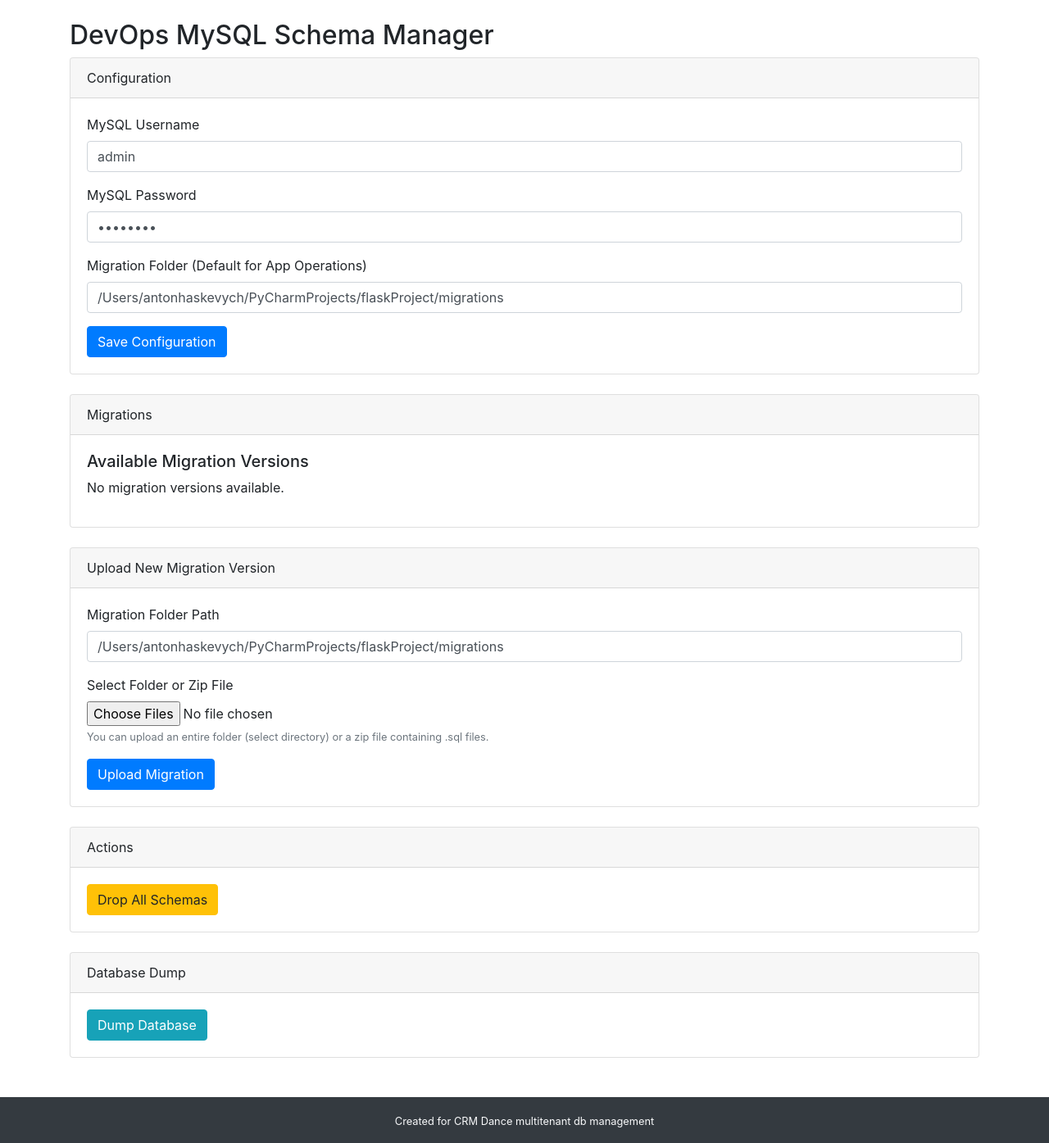
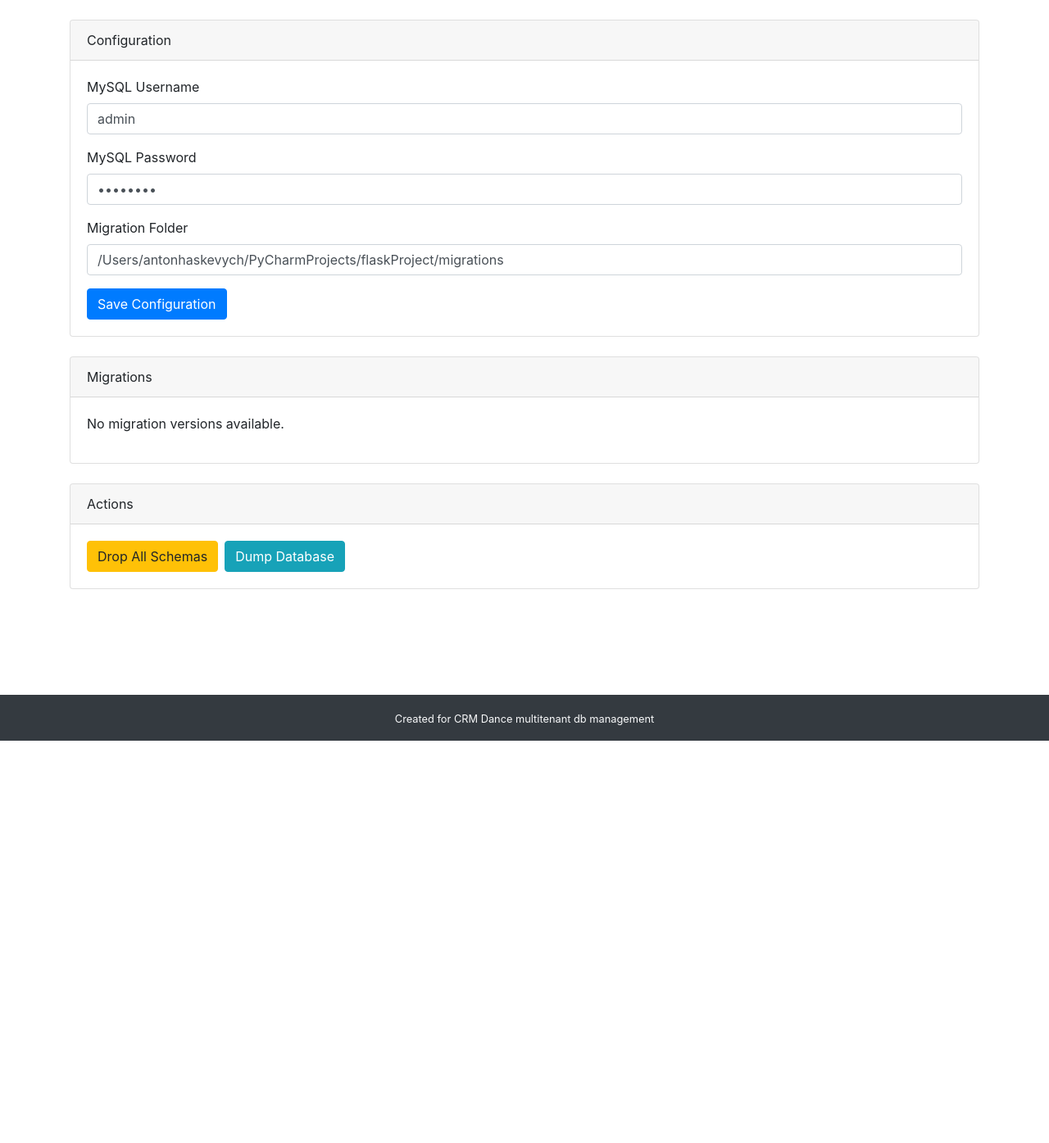
Before and after one commit to anton-haskevych/mysql-schema-manager, a Flask app: page / in a window 1280 px wide. Shown: the part 56-1451 px from the top of the page at 82% size. After the commit the page ends 960 px from the top, so only its background shows below. Run offline with Flask 3, Linux system fonts and the light colour scheme; parts of the project's set-up code (start-up, migrations or seed data) failed here and were passed over; some libraries are stand-ins or nearby versions.

Commit message:
Removed extra files from git tracking & added validation on missing config

```diff
--- a/app.py
+++ b/app.py
@@ -17,6 +17,11 @@ app = Flask(__name__)
 app.secret_key = 'your_secret_key'  # Replace with a strong secret key
 
 CONFIG_FILE = 'config.json'
+
+def is_config_valid():
+    # A simple validity check: all required config values are non-empty.
+    return bool(config.get('mysql_username') and config.get('mysql_password') and config.get('migration_folder'))
+
 
 def load_config():
     if os.path.exists(CONFIG_FILE):
@@ -222,11 +227,16 @@ def dashboard():
     start = (page - 1) * per_page
     end = start + per_page
     paginated_migrations = migration_versions[start:end]
+
+    valid_config = is_config_valid()
+
     return render_template('dashboard.html',
                            config=config,
                            migrations=paginated_migrations,
                            page=page,
-                           total_pages=total_pages)
+                           total_pages=total_pages,
+                           valid_config=valid_config)
+
 
 @app.route('/update_config', methods=['POST'])
 def update_config():
@@ -236,6 +246,20 @@ def update_config():
     migration_folder = request.form.get('migration_folder', '').strip()
     if not migration_folder:
         migration_folder = os.path.join(os.getcwd(), 'migrations')
+
+    # Attempt to connect to the MySQL database using the provided credentials.
+    try:
+        conn = mysql.connector.connect(
+            host='localhost',
+            user=mysql_username,
+            password=mysql_password
+        )
+        conn.close()
+    except mysql.connector.Error as err:
+        flash(f"Error connecting to MySQL with provided credentials: {err}", "danger")
+        return redirect(url_for('dashboard'))
+
+    # If connection succeeds, update configuration.
     config['mysql_username'] = mysql_username
     config['mysql_password'] = mysql_password
     config['migration_folder'] = migration_folder
@@ -254,6 +278,9 @@ def drop_schemas():
 
 @app.route('/apply_migration', methods=['POST'])
 def apply_migration():
+    if not is_config_valid():
+        flash("Configuration is missing or invalid. Please update your configuration first.", "warning")
+        return redirect(url_for('dashboard'))
     version = request.form.get('version')
     if version:
         if apply_migration_version(version):
@@ -263,6 +290,7 @@ def apply_migration():
     else:
         flash("No migration version selected.", "warning")
     return redirect(url_for('dashboard'))
+
 
 @app.route('/upload_migration', methods=['POST'])
 def upload_migration():
--- a/config.json
+++ b/config.json
@@ -1,5 +1,6 @@
 {
     "mysql_username": "admin",
     "mysql_password": "password",
-    "migration_folder": "/Users/antonhaskevych/PyCharmProjects/flaskProject/migrations"
+    "migration_folder": "/Users/antonhaskevych/PyCharmProjects/flaskProject/migrations",
+    "backup_folder": "/Users/antonhaskevych/PyCharmProjects/flaskProject/backups"
 }
--- a/templates/dashboard.html
+++ b/templates/dashboard.html
@@ -1,11 +1,9 @@
 {% extends "base.html" %}
-{% from "components/folder_input.html" import folder_input %}
 {% block content %}
-    <h2>DevOps MySQL Schema Manager</h2>
-
-    <!-- Configuration Section -->
     <div class="card mb-4">
-        <div class="card-header">Configuration</div>
+        <div class="card-header">
+            Configuration
+        </div>
         <div class="card-body">
             <form method="POST" action="{{ url_for('update_config') }}">
                 <div class="form-group">
@@ -19,21 +17,26 @@
                            value="{{ config.mysql_password }}">
                 </div>
                 <div class="form-group">
-                    <label for="migration_folder">Migration Folder (Default for App Operations)</label>
+                    <label for="migration_folder">Migration Folder</label>
                     <input type="text" class="form-control" name="migration_folder" id="migration_folder"
                            value="{{ config.migration_folder }}">
                 </div>
                 <button type="submit" class="btn btn-primary">Save Configuration</button>
             </form>
+            {% if not valid_config %}
+                <div class="alert alert-warning mt-3">
+                    Configuration is missing or invalid. Please update your configuration to enable migration features.
+                </div>
+            {% endif %}
         </div>
     </div>
 
-    <!-- Migration Management Section -->
-    <!-- Migration Management Section -->
-    <div class="card mb-4" id="migrations">
+    <!-- Feature Cards -->
+    <div class="card mb-4">
         <div class="card-header">Migrations</div>
         <div class="card-body">
-            <h5>Available Migration Versions</h5>
+            {% if valid_config %}
+                <!-- Display migration versions and action buttons -->
                 {% if migrations %}
                     <table class="table table-bordered">
                         <thead>
@@ -49,19 +52,15 @@
                                 <td>{{ migration.name }}</td>
                                 <td>{{ migration.created.strftime('%Y-%m-%d %H:%M:%S') }}</td>
                                 <td>
-                                <form method="POST" action="{{ url_for('delete_migration') }}" style="display:inline;">
+                                    <a href="{{ url_for('confirm_apply_migration', version=migration.name) }}"
+                                       class="btn btn-success btn-sm">Apply</a>
+                                    <form method="POST" action="{{ url_for('delete_migration') }}"
+                                          style="display:inline;">
                                         <input type="hidden" name="version" value="{{ migration.name }}">
                                         <button type="submit" class="btn btn-danger btn-sm"
                                                 onclick="return confirm('Delete migration version {{ migration.name }}?');">
                                             Delete
                                         </button>
-                                </form>
-                                <form method="POST" action="{{ url_for('apply_migration') }}" style="display:inline;">
-                                    <input type="hidden" name="version" value="{{ migration.name }}">
-                                        <a href="{{ url_for('confirm_apply_migration', version=migration.name) }}"
-                                           class="btn btn-success btn-sm">
-                                            Apply
-                                        </a>
                                     </form>
                                 </td>
                             </tr>
@@ -83,7 +82,8 @@
                                     </li>
                                 {% endfor %}
                                 <li class="page-item {% if page == total_pages %}disabled{% endif %}">
-                                <a class="page-link" href="{{ url_for('dashboard', page=page+1) }}#migrations">Next</a>
+                                    <a class="page-link"
+                                       href="{{ url_for('dashboard', page=page+1) }}#migrations">Next</a>
                                 </li>
                             </ul>
                         </nav>
@@ -91,50 +91,38 @@
                 {% else %}
                     <p>No migration versions available.</p>
                 {% endif %}
+            {% else %}
+                <!-- Disable or hide features if configuration is invalid -->
+                <p class="text-muted">Migration features are disabled until valid configuration is provided.</p>
+            {% endif %}
         </div>
     </div>
 
-
-    <!-- Upload Migration Section -->
-    <div class="card mb-4">
-        <div class="card-header">Upload New Migration Version</div>
-        <div class="card-body">
-            <form method="POST" action="{{ url_for('upload_migration') }}" enctype="multipart/form-data"
-                  id="uploadForm">
-                {{ folder_input('Migration Folder Path', 'upload_folder', 'upload_folder', config.migration_folder) }}
-                <div class="form-group">
-                    <label for="migration_files">Select Folder or Zip File</label>
-                    <input type="file" class="form-control-file" id="migration_files" name="migration_files"
-                           webkitdirectory directory multiple disabled>
-                    <small class="form-text text-muted">
-                        You can upload an entire folder (select directory) or a zip file containing .sql files.
-                    </small>
-                </div>
-                <button type="submit" class="btn btn-primary" id="uploadButton" disabled>Upload Migration</button>
-            </form>
-        </div>
-    </div>
-
-    <!-- Actions Section -->
     <div class="card mb-4">
         <div class="card-header">Actions</div>
-        <div class="card-body">
-            <form method="POST" action="{{ url_for('drop_schemas') }}">
+        <div class="card-body d-flex align-items-center">
+            <div>
+                {% if valid_config %}
+                    <form method="POST" action="{{ url_for('drop_schemas') }}" class="d-inline">
                         <button type="submit" class="btn btn-warning"
                                 onclick="return confirm('Are you sure you want to drop all schemas?');">
                             Drop All Schemas
                         </button>
                     </form>
+                {% else %}
+                    <button class="btn btn-warning" disabled>Drop All Schemas</button>
+                {% endif %}
+            </div>
+            <div class="ml-2">
+                {% if valid_config %}
+                    <a href="{{ url_for('dump_database') }}" class="btn btn-info">Dump Database</a>
+                {% else %}
+                    <button class="btn btn-info" disabled>Dump Database</button>
+                {% endif %}
+            </div>
         </div>
     </div>
 
-    <!-- New Database Dump Section -->
-    <div class="card mb-4">
-        <div class="card-header">Database Dump</div>
-        <div class="card-body">
-            <a href="{{ url_for('dump_database') }}" class="btn btn-info">Dump Database</a>
-        </div>
-    </div>
 
     <script>
         // Enable file input and upload button only if folder path is entered
@@ -156,4 +144,6 @@
         folderInput.dispatchEvent(new Event('input'));
     </script>
 
+    <!-- Additional feature cards (Upload, Dump, etc.) can be updated similarly -->
+
 {% endblock %}
```
Lines whose indentation alone changed are shown as unchanged.
